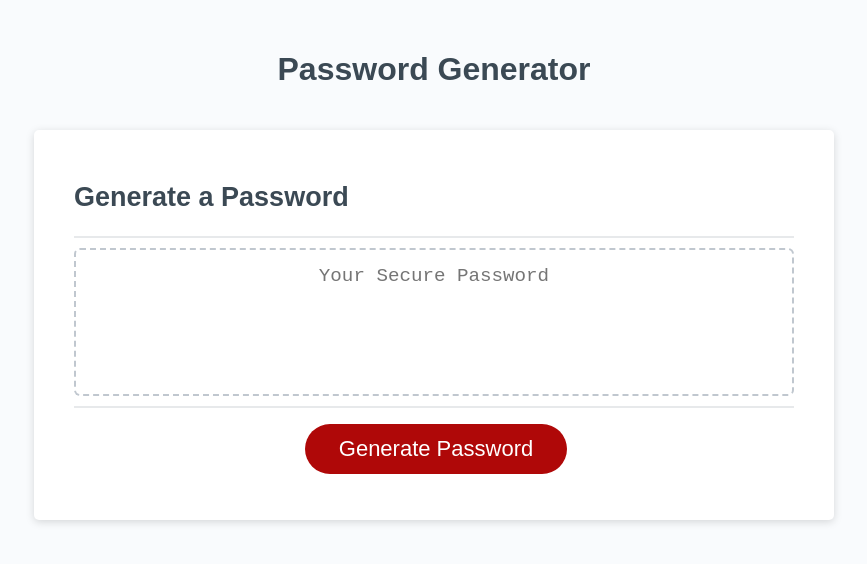
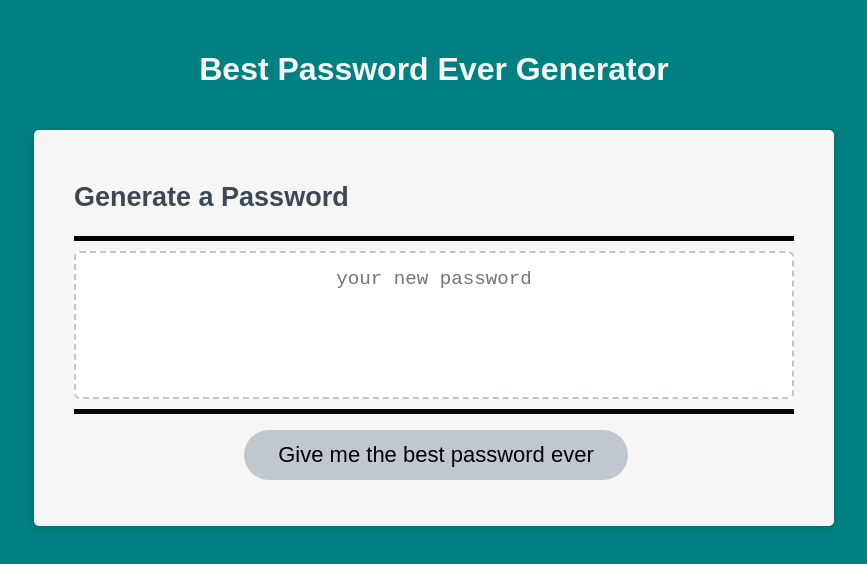
Before and after one commit to gnartistic/password-generator, a plain HTML site: page index.html in a window 1280 px wide. Shown: the whole page, without its empty margins (206-1073 px from the left). Drawn offline with Linux system fonts and the light colour scheme.

Commit message:
customized provided style sheet, updated and finished README.md

```diff
--- a/assets/css/style.css
+++ b/assets/css/style.css
@@ -14,7 +14,7 @@ body,
 
 body {
   font-family: sans-serif;
-  background-color: #f9fbfd;
+  background-color: teal;
 }
 
 .wrapper {
@@ -27,11 +27,11 @@ header {
   text-align: center;
   padding: 20px;
   padding-top: 0px;
-  color: hsl(206, 17%, 28%);
+  color:#f6f6f6;
 }
 
 .card {
-  background-color: hsl(0, 0%, 100%);
+  background-color: #f6f6f6;
   border-radius: 5px;
   border-width: 1px;
   box-shadow: rgba(0, 0, 0, 0.15) 0px 2px 8px 0px;
@@ -46,8 +46,8 @@ header {
   content: " ";
   display: block;
   width: 100%;
-  background: #e7e9eb;
-  height: 2px;
+  background: black;
+  height: 5px;
 }
 
 .card-body {
@@ -62,8 +62,8 @@ header {
   content: " ";
   display: block;
   width: 100%;
-  background: #e7e9eb;
-  height: 2px;
+  background: black;
+  height: 5px;
 }
 
 .card-footer::after {
@@ -74,11 +74,11 @@ header {
 
 .btn {
   border: none;
-  background-color: hsl(360, 91%, 36%);
+  background-color: #c0c7cf;
   border-radius: 25px;
   box-shadow: rgba(0, 0, 0, 0.1) 0px 1px 6px 0px rgba(0, 0, 0, 0.2) 0px 1px 1px
     0px;
-  color: hsl(0, 0%, 100%);
+  color: black;
   display: inline-block;
   font-size: 22px;
   line-height: 22px;
@@ -90,7 +90,7 @@ header {
 
 button[disabled] {
   cursor: default;
-  background: #c0c7cf;
+  background: #f6f6f6;
 }
 
 .float-right {
--- a/assets/js/script.js
+++ b/assets/js/script.js
@@ -61,7 +61,7 @@ function generatePassword() {
 
   //if no user input ----------------------------------------
   if (!confirmLower && !confirmUpper && !confirmNumber && !confirmSpecial) {
-    userInput = alert("You must choose a criteria");
+    userInput = alert("You must choose a criteria!");
 
     // 4 confirmed options ----------------------------------
   } else if (confirmLower && confirmUpper && confirmNumber && confirmSpecial) {
@@ -138,6 +138,7 @@ function generatePassword() {
   }
 
   //return generated password --------------------------------------
+
   var password = passwordContainer.join("");
   console.log("Your new password is: " + password);
   return password;
--- a/index.html
+++ b/index.html
@@ -5,24 +5,24 @@
   <meta charset="UTF-8" />
   <meta name="viewport" content="width=device-width, initial-scale=1.0" />
   <meta http-equiv="X-UA-Compatible" content="ie=edge" />
-  <title>Password Generator</title>
+  <title>Best Password Ever Generator</title>
   <link rel="stylesheet" href="/assets/css/style.css" />
 </head>
 
 <body>
   <div class="wrapper">
     <header>
-      <h1>Password Generator</h1>
+      <h1>Best Password Ever Generator</h1>
     </header>
     <div class="card">
       <div class="card-header">
         <h2>Generate a Password</h2>
       </div>
       <div class="card-body">
-        <textarea readonly id="password" placeholder="Your Secure Password" aria-label="Generated Password"></textarea>
+        <textarea readonly id="password" placeholder="your new password" aria-label="Generated Password"></textarea>
       </div>
       <div class="card-footer">
-        <button id="generate" class="btn">Generate Password</button>
+        <button id="generate" class="btn">Give me the best password ever</button>
       </div>
     </div>
   </div>
```
Also changed, not shown: screenshots/Screen Shot 2022-05-14 at 12.22.51 AM.png (added), screenshots/Screen Shot 2022-05-14 at 12.23.11 AM.png (added), screenshots/Screen Shot 2022-05-14 at 12.25.17 AM.png (added), screenshots/Screen Shot 2022-05-14 at 12.25.48 AM.png (added), 3 other files.
